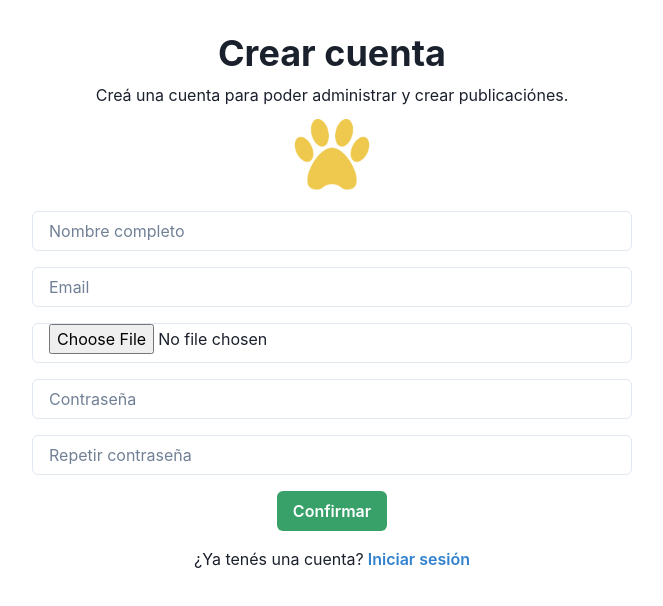
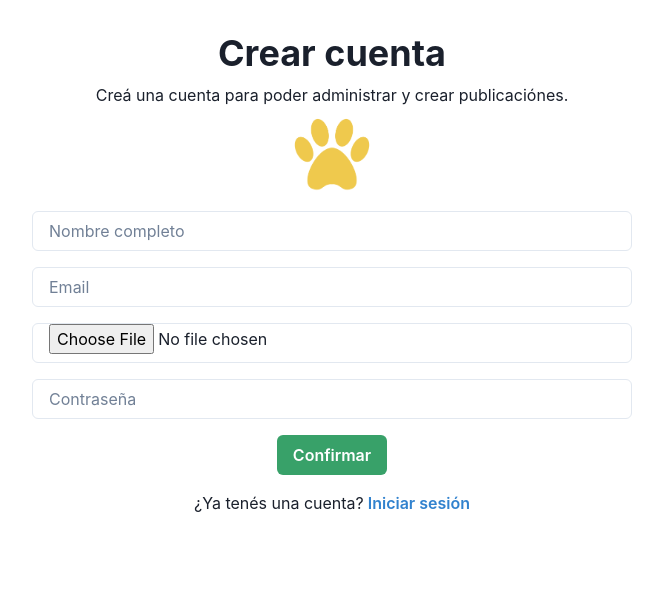
Before and after one commit to MauroErben/find-pet-frontend, a React (Vite) app: page /register in a window 1280 px wide. Shown: the top 606 px of the page, without its empty margins (308-971 px from the left). Built offline with nearby package versions, Linux system fonts and the light colour scheme.

Commit message:
Added login and register api

```diff
--- a/src/Components/Auth/LoginForm.jsx
+++ b/src/Components/Auth/LoginForm.jsx
@@ -13,21 +13,31 @@ import {
 import { Link as RouterLink } from 'react-router-dom'
 import { useFormik } from 'formik'
 import { LoginSchema } from './Schemas/LoginSchema'
+import { useNavigate } from 'react-router-dom'
+import { login } from '../../Services/userApi'
 
 export default function LoginForm() {
+
+    const navigate = useNavigate()
     const formik = useFormik({
+
         enableReinitialize: true,
+
         initialValues: {
             email: '',
             password: ''
         },
+
         validationSchema: LoginSchema,
-        onSubmit: (values, { setSubmitting, resetForm }) => {
-            setTimeout(() => {
-                alert(JSON.stringify(values))
+
+        onSubmit: async (values, { setSubmitting, resetForm }) => {
+            const response = await login(values)
+            if (response) {
+                localStorage.setItem('FIND_PET_ACCESS', response.token)
                 setSubmitting(false)
                 resetForm()
-            }, 400);
+                navigate('/', { replace: true }) // replace es para borrar el historial de navigación y no poder volver atrás
+            }
         }
     })
 
@@ -91,7 +101,6 @@ export default function LoginForm() {
                     </Link>
                 </Text>
             </VStack>
-
         </Stack>
     )
 }
--- a/src/Components/Auth/RegisterForm.jsx
+++ b/src/Components/Auth/RegisterForm.jsx
@@ -4,25 +4,30 @@ import FormHeader from '../FormHeader'
 import { useFormik } from 'formik'
 import { RegisterSchema } from './Schemas/RegisterSchema'
 import { Link as RouterLink } from 'react-router-dom'
+import { register } from '../../Services/userApi'
+import { useNavigate } from 'react-router-dom'
 
 export default function RegisterForm() {
+    const navigate = useNavigate();
 
     const formik = useFormik({
         enableReinitialize: true,
         initialValues: {
-            name: '',
+            fullname: '',
             email: '',
-            profilePicture: '',
+            image: '',
             password: '',
-            repeatPassword: ''
         },
         validationSchema: RegisterSchema,
-        onSubmit: (values, { setSubmitting, resetForm }) => {
-            setTimeout(() => {
-                alert(JSON.stringify(values))
+        onSubmit: async (values, { setSubmitting, resetForm }) => {
+            const response = await register(values)
+            if (response) {
+                alert(response?.message);
+                localStorage.setItem('FIND_PET_ACCESS', response.token)
                 setSubmitting(false)
                 resetForm()
-            }, 400);
+                navigate('/', { replace: true })
+            }
         }
     })
 
@@ -45,7 +50,7 @@ export default function RegisterForm() {
             >
                 <FormControl isInvalid={formik.touched.name && formik.errors.name}>
                     <Input
-                        name='name'
+                        name='fullname'
                         type='text'
                         placeholder='Nombre completo'
                         value={formik.values.name}
@@ -69,13 +74,10 @@ export default function RegisterForm() {
 
                 <FormControl isInvalid={formik.touched.profilePicture && formik.errors.profilePicture}>
                     <Input
-                        name='profilePicture'
+                        name='image'
                         type='file'
-                        onChange={(e) => {
-                            const files = e.target.files
-                            const myFiles = Array.from(files)
-                            formik.setFieldValue('profilePicture', myFiles[0])
-                        }}
+                        value={formik.values.image}
+                        onChange={formik.handleChange}
                         onBlur={formik.handleBlur}
                     />
                     <FormErrorMessage>{formik.errors.profilePicture}</FormErrorMessage>
@@ -91,18 +93,6 @@ export default function RegisterForm() {
                         onBlur={formik.handleBlur}
                     />
                     <FormErrorMessage>{formik.errors.password}</FormErrorMessage>
-                </FormControl>
-
-                <FormControl isInvalid={formik.touched.repeatPassword && formik.errors.repeatPassword}>
-                    <Input
-                        name='repeatPassword'
-                        type='password'
-                        placeholder='Repetir contraseña'
-                        value={formik.values.repeatPassword}
-                        onChange={formik.handleChange}
-                        onBlur={formik.handleBlur}
-                    />
-                    <FormErrorMessage>{formik.errors.repeatPassword}</FormErrorMessage>
                 </FormControl>
 
                 <Button
--- a/src/Components/Auth/Schemas/RegisterSchema.js
+++ b/src/Components/Auth/Schemas/RegisterSchema.js
@@ -4,13 +4,13 @@ const SUPPORTED_FORMATS = ['image/jpg', 'image/jpeg', 'image/png']
 const IMAGE_MAX_SIZE = 15000000 // 15MB
 
 export const RegisterSchema = Yup.object().shape({
-    name: Yup.string().required('Campo obligatorio'),
+    fullname: Yup.string().required('Campo obligatorio'),
 
     email: Yup.string()
         .email('Email invalido')
         .required('Campo obligatorio'),
 
-    profilePicture: Yup.mixed()
+    image: Yup.mixed()
         .test("FILE_SIZE", "La imagen debe ser menor a 15mb.",
             value => !value || (value && value.size <= IMAGE_MAX_SIZE))
         .test("FILE_FORMAT", "La imagen debe tener formato .jpg, .jpeg o .png",
@@ -20,8 +20,4 @@ export const RegisterSchema = Yup.object().shape({
         .trim()
         .min(6, 'La contraseña debe contener al menos 6 caracteres')
         .required('Campo obligatorio'),
-
-    repeatPassword: Yup.string()
-        .required('Campo obligatorio')
-        .oneOf([Yup.ref('password'), null], 'Las contraseñas no coinciden')
 })
--- /dev/null
+++ b/src/Services/userApi.js
@@ -0,0 +1,21 @@
+import axios from "axios"
+
+export const register = async (paylaod) => {
+    try {
+        const response = await axios.post('http://localhost:3001/users/register', paylaod)
+        return response.data
+    } catch (error) {
+        alert(error.response.data.message)
+        console.log(error)
+    }
+}
+
+export const login = async (paylaod) => {
+    try {
+        const response = await axios.post('http://localhost:3001/users/login', paylaod)
+        return response.data
+    } catch (error) {
+        alert(error.response.data.message)
+        console.log(error)
+    }
+}
```
